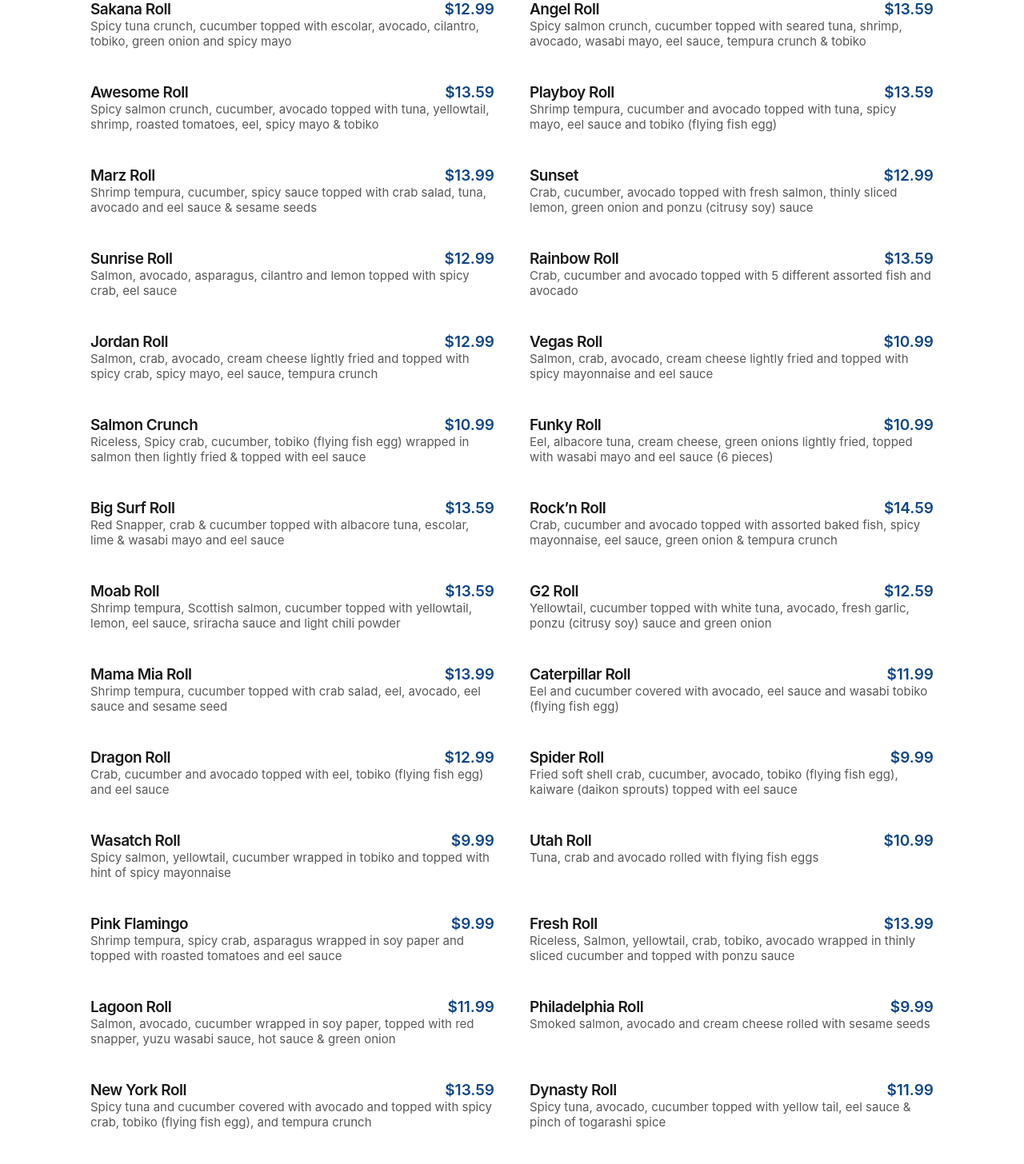
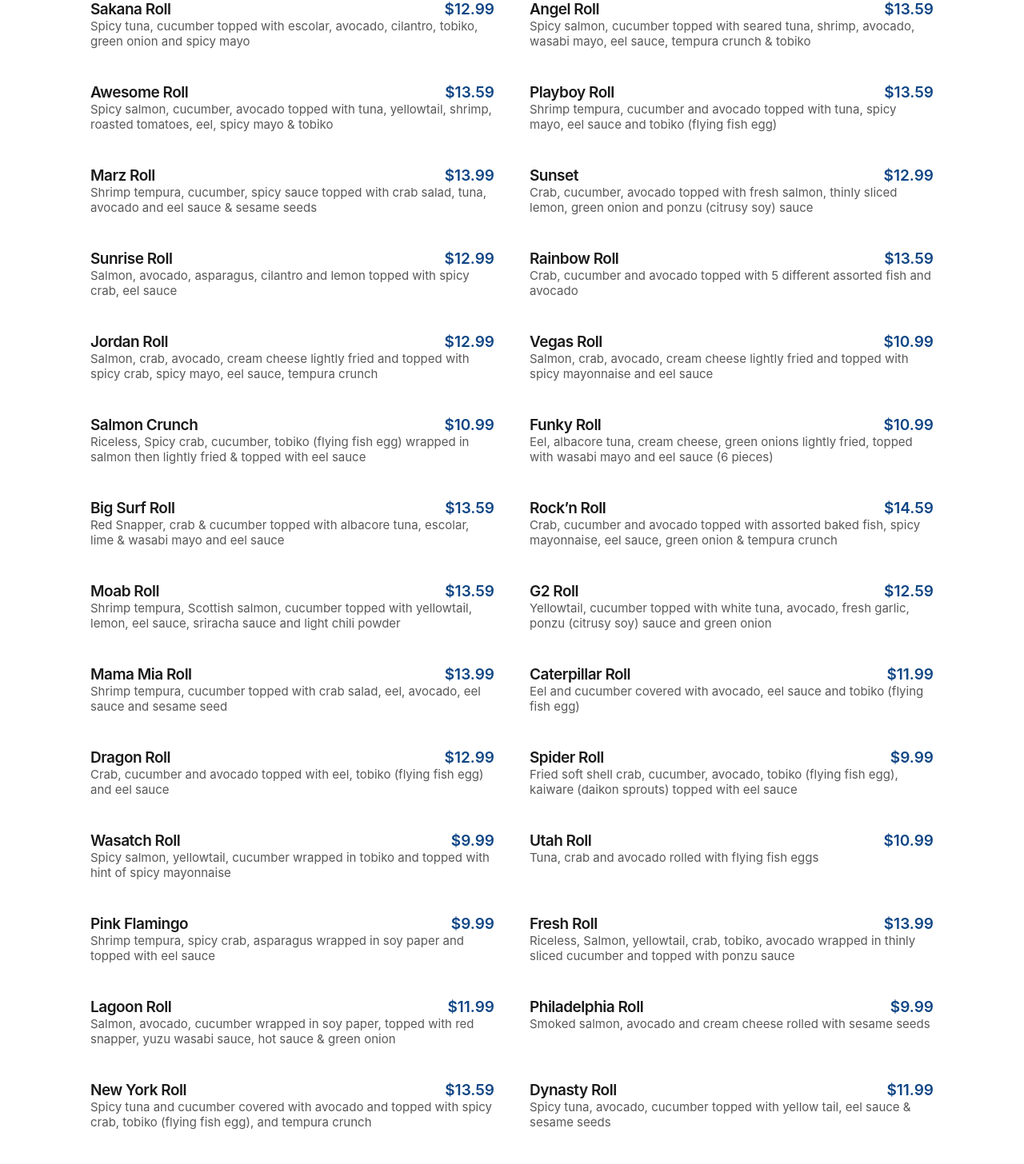
Before and after one commit to sai8e/sakanasushibar_website, a React (Create React App) app: page /menu in a window 1280 px wide. Shown: the part 2879-4335 px from the top of the page at 80% size. Built offline with nearby package versions, Linux system fonts and the light colour scheme; the HTML template or start-up script is replaced by a standard one.

Commit message:
update some menu items

```diff
--- a/package.json
+++ b/package.json
@@ -10,7 +10,7 @@
     "react": "^16.13.1",
     "react-dom": "^16.13.1",
     "react-router-dom": "^5.2.0",
-    "react-scripts": "3.4.1",
+    "react-scripts": "^3.4.1",
     "react-scroll-to-top": "^1.0.5",
     "reactjs-popup": "^2.0.4",
     "simple-react-lightbox": "^3.6.6"
--- a/src/components/pages/menu_items/specialty_rolls.js
+++ b/src/components/pages/menu_items/specialty_rolls.js
@@ -5,7 +5,7 @@ export default [
     tag: "specialty_rolls",
     name: "Sakana Roll",
     description:
-      "Spicy tuna crunch, cucumber topped with escolar, avocado, cilantro, tobiko, green onion and spicy mayo",
+      "Spicy tuna, cucumber topped with escolar, avocado, cilantro, tobiko, green onion and spicy mayo",
     price: "$12.99",
   },
   {
@@ -14,7 +14,7 @@ export default [
     tag: "specialty_rolls",
     name: "Angel Roll",
     description:
-      "Spicy salmon crunch, cucumber topped with seared tuna, shrimp, avocado, wasabi mayo, eel sauce, tempura crunch & tobiko",
+      "Spicy salmon, cucumber topped with seared tuna, shrimp, avocado, wasabi mayo, eel sauce, tempura crunch & tobiko",
     price: "$13.59",
   },
   {
@@ -23,7 +23,7 @@ export default [
     tag: "specialty_rolls",
     name: "Awesome Roll",
     description:
-      "Spicy salmon crunch, cucumber, avocado topped with tuna, yellowtail, shrimp, roasted tomatoes, eel, spicy mayo & tobiko",
+      "Spicy salmon, cucumber, avocado topped with tuna, yellowtail, shrimp, roasted tomatoes, eel, spicy mayo & tobiko",
     price: "$13.59",
   },
   {
@@ -157,7 +157,7 @@ export default [
     tag: "specialty_rolls",
     name: "Caterpillar Roll",
     description:
-      "Eel and cucumber covered with avocado, eel sauce and wasabi tobiko (flying fish egg)",
+      "Eel and cucumber covered with avocado, eel sauce and tobiko (flying fish egg)",
     price: "$11.99",
   },
   {
@@ -201,7 +201,7 @@ export default [
     tag: "specialty_rolls",
     name: "Pink Flamingo",
     description:
-      "Shrimp tempura, spicy crab, asparagus wrapped in soy paper and topped with roasted tomatoes and eel sauce",
+      "Shrimp tempura, spicy crab, asparagus wrapped in soy paper and topped with eel sauce",
     price: "$9.99",
   },
   {
@@ -246,7 +246,7 @@ export default [
     tag: "specialty_rolls",
     name: "Dynasty Roll",
     description:
-      "Spicy tuna, avocado, cucumber topped with yellow tail, eel sauce & pinch of togarashi spice",
+      "Spicy tuna, avocado, cucumber topped with yellow tail, eel sauce & sesame seeds",
     price: "$11.99",
   },
   {
```
Also changed, not shown: 2 other files (tests, documents, lock files or other folders).
